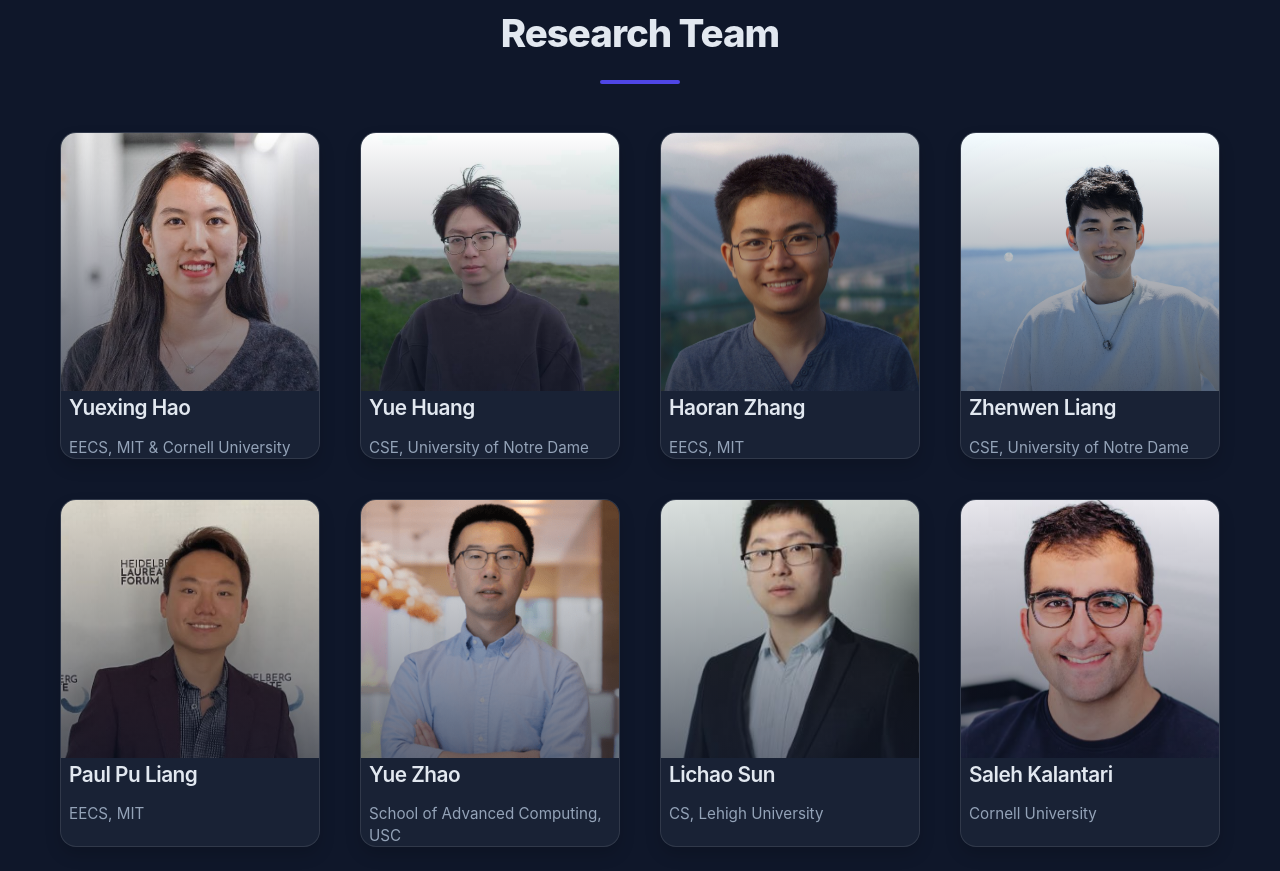
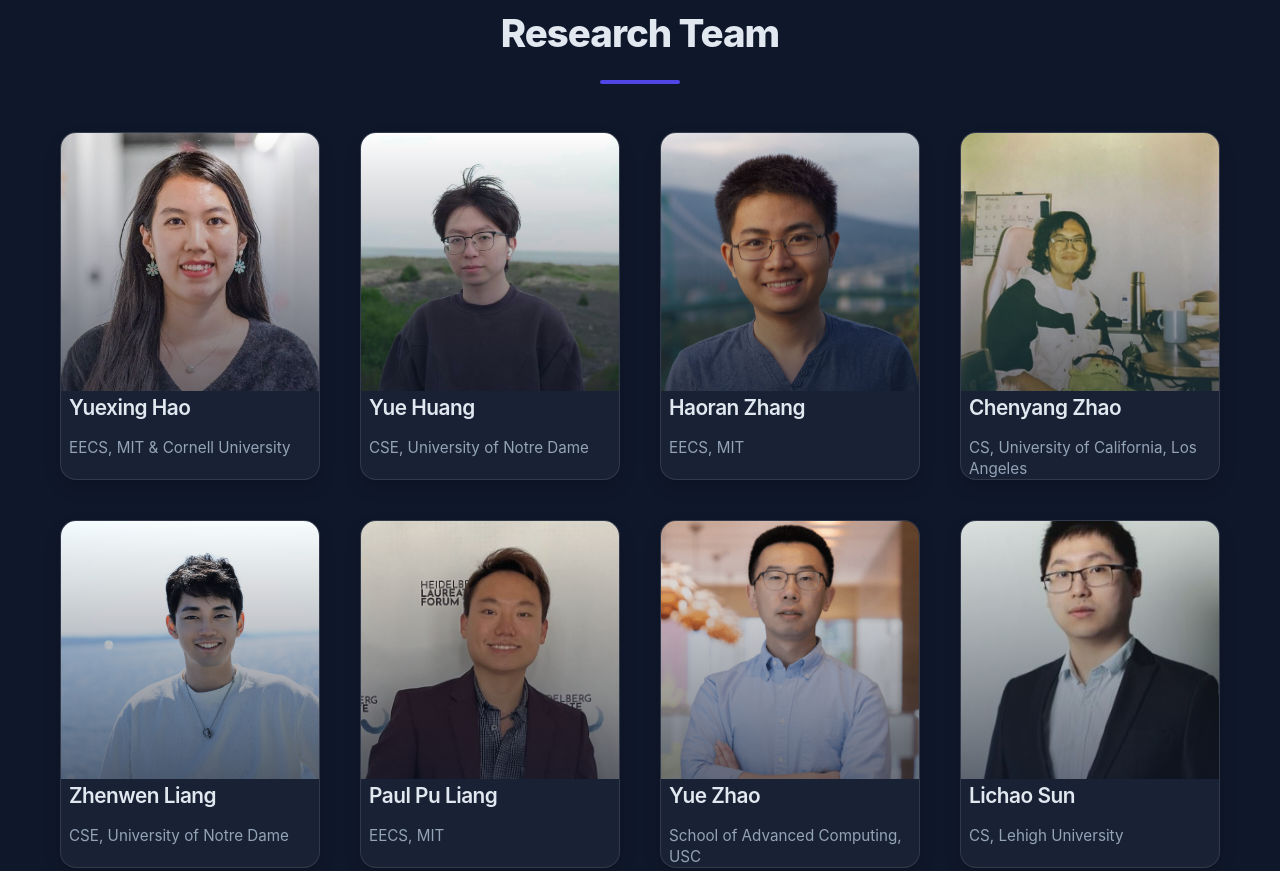
Before and after one commit to mit-calc/mit-calc.github.io, a plain HTML site: page index.html in a window 1280 px wide. Shown: the part 2493-3364 px from the top of the page. Drawn offline with Linux system fonts and the light colour scheme.

Commit message:
Update index.html

```diff
--- a/index.html
+++ b/index.html
@@ -130,6 +130,13 @@
                     </div>
                     <div class="person-card">
                         <div class="person-image">
+                            <img src="images/Chenyang_Zhao.jpg" alt="Chenyang Zhao">
+                        </div>
+                        <h3>Chenyang Zhao</h3>
+                        <p class="affiliation">CS, University of California, Los Angeles</p>
+                    </div>
+                    <div class="person-card">
+                        <div class="person-image">
                             <img src="images/zhenwenliang.png" alt="Zhenwen Liang">
                         </div>
                         <h3>Zhenwen Liang</h3>
```
